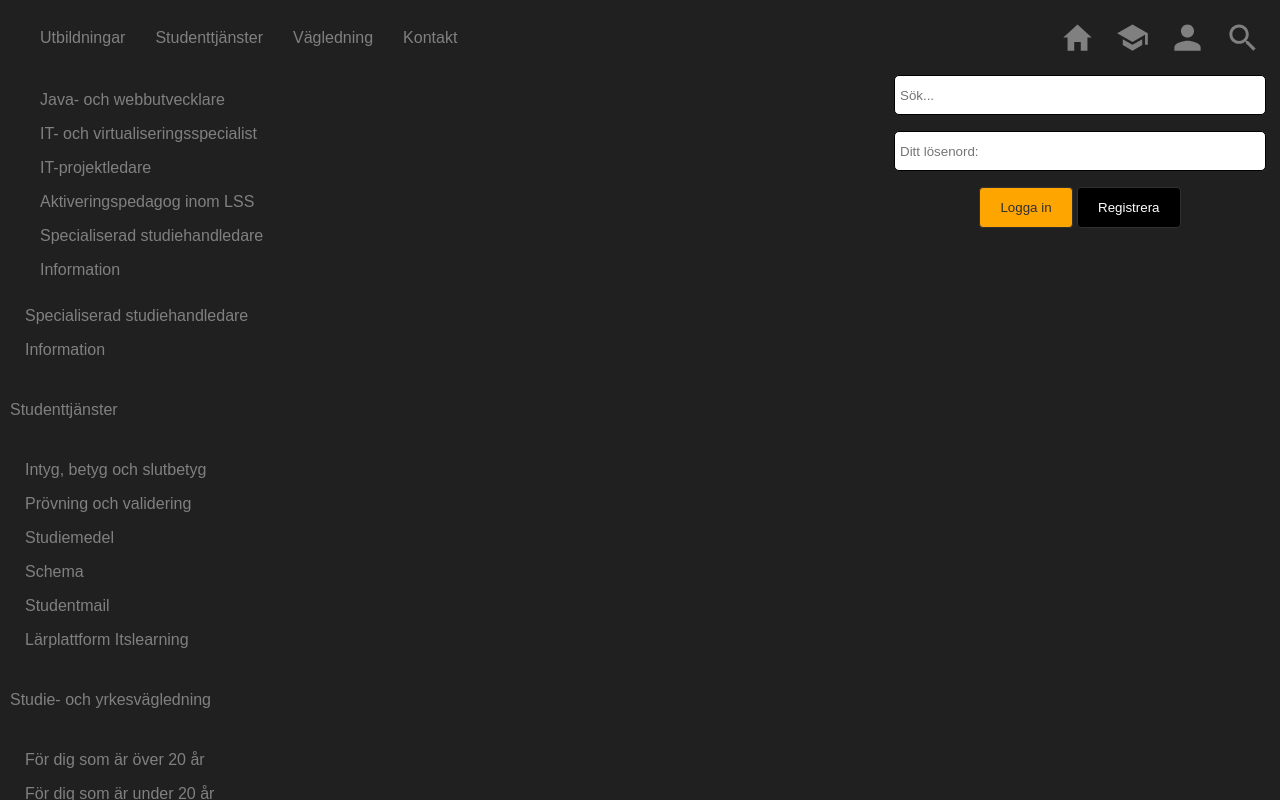
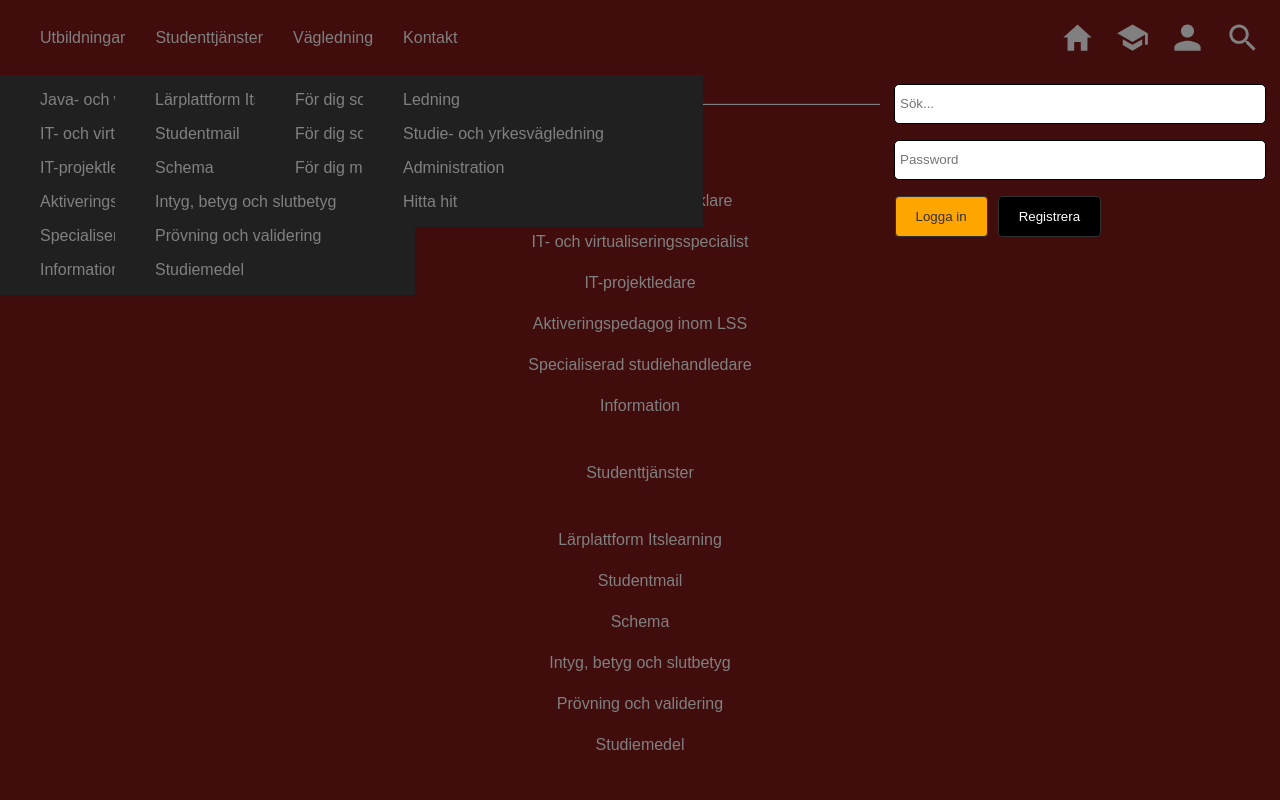
Before and after one commit to madde1/Campus, a PHP site: page /reg/register.php in a window 1280 px wide. Run offline with PHP 8.4, Linux system fonts and the light colour scheme; style sheets or scripts are compiled from the project's sources; some libraries are stand-ins or nearby versions.

Commit message:
Header version 1

```diff
--- a/includes/header.php
+++ b/includes/header.php
@@ -1,6 +1,10 @@
 <?php
 
+session_start();
+
 ?>
+
+
 <head>
     <meta charset="UTF-8">
     <meta name="viewport"
@@ -21,7 +25,7 @@
                     <li id="menuutb">Utbildningar</li>
                     <li id="menustu">Studenttjänster</li>
                     <li id="menuvag">Vägledning</li>
-                    <a href="kontakt.php"><li id="menukon">Kontakt</li></a>
+                    <li id="menukon">Kontakt</li>
                 </ul>
             </div>
             <div class="icons">
@@ -29,68 +33,147 @@
                 <ion-icon class="headericon" id="searchicon" name="search"></ion-icon>
                 <ion-icon class="headericon" id="usericon" name="person"></ion-icon>
                 <ion-icon class="headericon" id="schoolicon" name="school"></ion-icon>
-                <ion-icon class="headericon" id="homeicon" name="home"></ion-icon>
+                <a href="index.php"><ion-icon class="headericon" id="homeicon" name="home"></ion-icon></a>
             </div>
             <div class="login">
-                <form action="../includes/verify_login.php" method="post">
-                    <input type="hidden" name="isnew" id="isnew" value="1">
-                    <input type="text" name="user" placeholder="Ditt användarnnamn:">
-                    <p><input type="password" name="pass" placeholder="Ditt lösenord:"></p>
+                <form action="login.inc.php" method="post">
+                    <!--<input type="hidden" name="isnew" id="isnew" value="1">-->
+                    <input type="text" name="mailuid" placeholder="E-mail/Username...">
+                    <p><input type="password" name="pwd" placeholder="Password"></p>
                     <span>
 
-                    <input type="submit" value="Logga in" class="loginbutton">
-                    <a href="register.php"><input type="button" value="Registrera" class="registerbutton"></a>
+                    <div class="buttonshelper">
+                        <input type="submit" name="login-submit" value="Logga in" class="loginbutton">
+                        <a href="../signup.php"><input type="button" value="Registrera" class="registerbutton"></a>
                     </span>
+            </div>
                 </form>
             </div>
 
             <div class="desktoputbildningar">
                 <a href="java.php"><p>Java- och webbutvecklare</p></a>
-                <p>IT- och virtualiseringsspecialist</p>
+                <a><p>IT- och virtualiseringsspecialist</p></a>
                 <a href="IT.php"><p>IT-projektledare</p></a>
-                <p>Aktiveringspedagog inom LSS</p>
-                <p>Specialiserad studiehandledare</p>
-                <p>Information</p>
+                <a><p>Aktiveringspedagog inom LSS</p></a>
+                <a><p>Specialiserad studiehandledare</p></a>
+                <a><p>Information</p></a>
+            </div>
+
+            <div class="desktopstudent">
+                <a><p>Lärplattform Itslearning</p></a>
+                <a><p>Studentmail</p></a>
+                <a><p>Schema</p></a>
+                <a href="intyg.php"><p>Intyg, betyg och slutbetyg</p></a>
+                <a><p>Prövning och validering</p></a>
+                <a><p>Studiemedel</p></a>
+
+            </div>
+
+            <div class="desktopvagledning">
+                <a href="vagledning.php"><p>För dig som är över 20 år</p></a>
+                <a><p>För dig som är under 20 år</p></a>
+                <a><p>För dig med särskilda behov</p></a>
+            </div>
+            <div class="desktopkontakt">
+                <a href="kontakt.php"><p>Ledning</p></a>
+                <a><p>Studie- och yrkesvägledning</p></a>
+                <a><p>Administration</p></a>
+                <a><p>Hitta hit</p></a>
+
             </div>
 
             <div class="searchfield"><input type="text" placeholder="Sök..."></div>
 
             <div class="header-nav">
 
-                <p id="utbildningar-click">Utbildningar &#709;</p>
+
+                <hr>
+               <p id="utbildningar-click">Utbildningar</p>
 
                 <div id="utbildningar-dropdown">
                     <a href="java.php"><p>Java- och webbutvecklare</p></a>
                     <p>IT- och virtualiseringsspecialist</p>
-                    <p>IT-projektledare</p>
+                    <a href="IT.php"><p>IT-projektledare</p></a>
+                    <p>Aktiveringspedagog inom LSS</p>
+                    <p>Specialiserad studiehandledare</p>
+                    <p>Information</p>
+
+                </div>
+                <p id="studenttjänster-click">Studenttjänster</p>
+
+                <div id="studenttjänster-dropdown">
+                    <p>Lärplattform Itslearning</p>
+                    <p>Studentmail</p>
+                    <p>Schema</p>
+                    <a href="intyg.php"><p>Intyg, betyg och slutbetyg</p></a>
+                    <p>Prövning och validering</p>
+                    <p>Studiemedel</p>
+
+                </div>
+
+                <p id="vägledning-click">Studie- och yrkesvägledning</p>
+                <div id="vägledning-dropdown">
+                    <a href="vagledning.php"><p>För dig som är över 20 år</p></a>
+                    <p>För dig som är under 20 år</p>
+                    <p>För dig med särskilda behov</p>
+
+                </div>
+
+
+             <p id="kontakt-click">Kontakta oss</p>
+                <div id="kontakt-dropdown">
+                    <a href="kontakt.php"><p>Ledning</p></a>
+                    <p>Studie- och yrkesvägledning</p>
+                    <p>Administration</p>
+                    <p>Hitta hit</p>
+
+                </div>
+
+                <hr>
+
+
+
+
+
+<!--
+                <div class="mobmenu1"><p id="utbildningar-click">Utbildningar</p></div>
+
+                <div id="utbildningar-dropdown">
+                    <a href="java.php"><p>Java- och webbutvecklare</p></a>
+                    <p>IT- och virtualiseringsspecialist</p>
+                    <a href="IT.php"><p>IT-projektledare</p></a>
                     <p>Aktiveringspedagog inom LSS</p>
                     <p>Specialiserad studiehandledare</p>
                     <p>Information</p>
                 </div>
-                <p id="studenttjänster-click">Studenttjänster</p>
+                <div class="mobmenu2"><p id="studenttjänster-click">Studenttjänster</p></div>
 
                 <div id="studenttjänster-dropdown">
-                    <p>Intyg, betyg och slutbetyg</p>
+                    <a href="intyg.php"><p>Intyg, betyg och slutbetyg</p></a>
                     <p>Prövning och validering</p>
                     <p>Studiemedel</p>
                     <p>Schema</p>
                     <p>Studentmail</p>
                     <p>Lärplattform Itslearning</p>
                 </div>
-                <p id="vägledning-click">Studie- och yrkesvägledning</p>
+                <div class="mobmenu2"><p id="vägledning-click">Studie- och yrkesvägledning</p></div>
                 <div id="vägledning-dropdown">
-                    <p>För dig som är över 20 år</p>
+                    <a href="vagledning.php"><p>För dig som är över 20 år</p></a>
                     <p>För dig som är under 20 år</p>
                     <p>För dig med särskilda behov</p>
                 </div>
-                <p id="kontakt-click">Kontakta oss</p>
+                <div class="mobmenu3"> <p id="kontakt-click">Kontakta oss</p></div>
                 <div id="kontakt-dropdown">
-                    <p>Ledning</p>
+                    <a href="kontakt.php"><p>Ledning</p></a>
                     <p>Studie- och yrkesvägledning</p>
                     <p>Administration</p>
                     <p>Hitta hit</p>
                 </div>
             </div>
+        -->
+
+
+
         </div>
 
     </div>
--- a/style.scss
+++ b/style.scss
@@ -1,14 +1,16 @@
 @import "scss/aktuellt";
 @import "scss/bildspel";
 @charset "UTF-8";
-@media (max-width: 400px) {
-  .desktopbuttons {
+@media (max-width: 799px) {
+  .desktopbuttons, .desktoputbildningar, .desktopvagledning, .desktopkontakt, .desktopstudent{
     display: none;
   }
+
   body, #slider, .wrap, .slide-content{
     height: 200px;
   }
 }
+
 body {
   width: 100%;
   background-color: grey;
@@ -22,15 +24,25 @@ header {
   height: 75px;
   position: fixed;
   top: 0;
-  background-color: #202020;
+  background-color: #400c0c;
+
+  -background-color: #202020;
+  z-index: 10;
 }
+
+hr {
+
+  width: 40%;
+  border-color: grey;
+}
+
+
 
 a, a:visited {
   color: grey;
   text-decoration: none;
 }
 
-/* .icons håller ikonerna och paddingen centrerar dem vertikalt */
 .icons {
   padding-top: 20px;
 }
@@ -56,10 +68,11 @@ a, a:visited {
   top: 75px;
   width: 100%;
   height: 170px;
-  background-color: #202020;
+  background-color: #400c0c;
 }
 
-/* stylar även kommande inputfält som email */
+
+
 input[type=text], [type=password], [type=email] {
   width: 90%;
   height: 28px;
@@ -91,17 +104,24 @@ input[type=text], [type=password], [type=email] {
   height: 50px;
   position: fixed;
   top: 75px;
-  background-color: #202020;
+  background-color: #400c0c;
 }
 
 .header-nav {
+
   position: fixed;
   top: 75px;
   width: 100%;
-  text-align: left;
-  padding: 20px 0 20px 10px;
-  background-color: #202020;
+  height: auto;
+  text-align: center;
+  -padding: 20px 0 20px 10px; // left
+  padding: 20px 0 20px 0; // center
+
+  background-color: #400c0c;
   color: grey;
+  line-height: 25px;
+
+
 }
 
 #utbildningar-click, #studenttjänster-click, #vägledning-click, #kontakt-click {
@@ -111,16 +131,61 @@ input[type=text], [type=password], [type=email] {
 #utbildningar-dropdown, #studenttjänster-dropdown, #vägledning-dropdown, #kontakt-dropdown {
   width: 100%;
   height: auto;
-  overflow: hidden;
-  padding: 10px 0 10px 15px;
+  -overflow: hidden;
+  -padding: 10px 0 10px 15px; // left
+  padding: 10px 0 10px 0; //center
+  a:active{
+    color: white;
+  }
+
 }
+
+.buttonshelper{
+
+  width: -webkit-calc(90% + 11px);
+  margin: 0 auto;
+  .loginbutton{
+    float: left;
+  }
+  .registerbutton{
+    float: left;
+    margin-left: 10px;
+  }
+}
+
+.mobmenu1{
+  height: 35px;
+  border-top: 1px solid #404040;
+}
+
+.mobmenu2{
+
+  margin-top: 15px;
+  height: 35px;
+  border-top: 1px solid #404040;
+}
+
+.mobmenu3{
+
+  margin-top: 15px;
+  padding-bottom: 15px;
+  height: 35px;
+  border-top: 1px solid #404040;
+  border-bottom: 1px solid #404040;
+}
+
+
 
 @media (min-width: 800px) {
   #menu {
     display: none;
   }
+  header-nav{
+    display: none;
+  }
 
   .desktopbuttons {
+
     height: 50px;
     width: 60%;
     float: left;
@@ -136,7 +201,13 @@ input[type=text], [type=password], [type=email] {
   }
 
   .desktoputbildningar {
-    width: 400px;
+    p{
+      text-align: left;
+      padding-left: 40px;
+      cursor: pointer;
+
+    }
+    width: 350px;
     position: fixed;
     top: 75px;
     z-index: 10;
@@ -146,9 +217,62 @@ input[type=text], [type=password], [type=email] {
     right: auto;
   }
 
-  .desktoputbildningar p {
+
+  .desktopstudent{
+
+    p{
+      text-align: left;
+      padding-left: 40px;
+      cursor: pointer;
+
+
+    }
+    width: 300px;
+    position: fixed;
+    top: 75px;
+    z-index: 10;
+    background-color: #202020;
+    color: grey;
+    left: 115px;
+    right: auto;
+
+  }
+
+  .desktopvagledning{
+    p{
+      text-align: left;
+      padding-left: 40px;
+      cursor: pointer;
+
+    }
+    width: 300px;
+    position: fixed;
+    top: 75px;
+    z-index: 10;
+    background-color: #202020;
+    color: grey;
+    left: 255px;
+    right: auto;
+
+  }
+
+  .desktopkontakt{
+
     text-align: left;
     padding-left: 40px;
+    cursor: pointer;
+    p{
+
+    }
+    width: 300px;
+    position: fixed;
+    top: 75px;
+    z-index: 10;
+    background-color: #202020;
+    color: grey;
+    left: 363px;
+    right: auto;
+
   }
 
   a:hover {
@@ -161,7 +285,9 @@ input[type=text], [type=password], [type=email] {
     position: fixed;
     top: 75px;
     z-index: 10;
-    background-color: #202020;
+    // background-color: #202020;
+    background-color: #400c0c;
+    padding-top: 8.5px;
     left: auto;
     right: 0;
   }
@@ -183,8 +309,23 @@ input[type=text], [type=password], [type=email] {
     position: fixed;
     top: 75px;
     z-index: 10;
-    background-color: #202020;
+    // background-color: #202020;
+    background-color: #400c0c;
+    padding-top: 8.5px;
     left: auto;
     right: 0;
   }
+
+  .buttonshelper{
+
+    width: -webkit-calc(90% + 11px);
+    margin: 0 auto;
+    .loginbutton{
+      float: left;
+    }
+    .registerbutton{
+      float: left;
+      margin-left: 10px;
+    }
+  }
 }
```
Also changed, not shown: java/js.js (+281 -13 lines).
